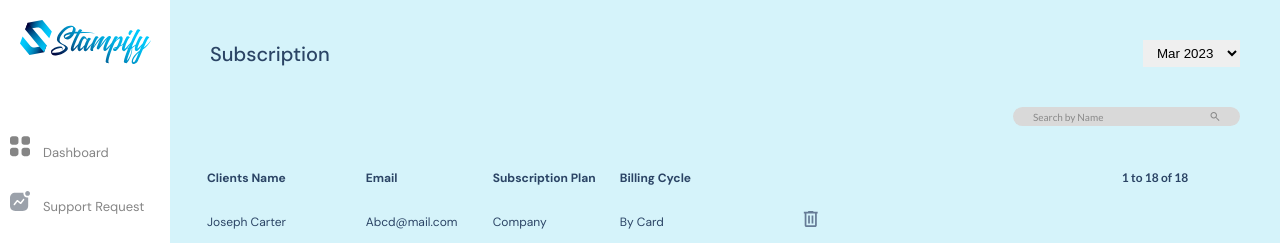
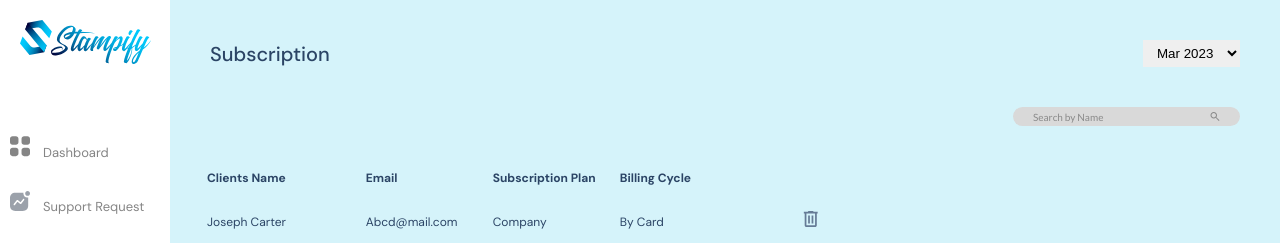
Before and after one commit to Imranahmed223/Signature_Admin_Panel, a React (Create React App) app: page /subscription in a window 1280 px wide. Shown: the top 243 px of the page. Built offline with nearby package versions, Linux system fonts and the light colour scheme.

Commit message:
minor change

```diff
--- a/src/modules/subscription/Subscription.jsx
+++ b/src/modules/subscription/Subscription.jsx
@@ -49,9 +49,7 @@ const Subscription = () => {
             </tbody>
           </table>
         </div>
-        <div className={styles.info}>
-          <span>1 to 18 of 18</span>
-        </div>
+        <div className={styles.info}>{/* <span>1 to 18 of 18</span> */}</div>
       </div>
     </>
   );
--- a/src/modules/supperRequest/SupportRequest.jsx
+++ b/src/modules/supperRequest/SupportRequest.jsx
@@ -66,9 +66,7 @@ const SupportRequest = () => {
             </tbody>
           </table>
         </div>
-        <div className={styles.info}>
-          <span>1 to 18 of 18</span>
-        </div>
+        <div className={styles.info}>{/* <span>1 to 18 of 18</span> */}</div>
       </div>
     </>
   );
```
Also changed, not shown: 7 other files (tests, documents, lock files or other folders).
